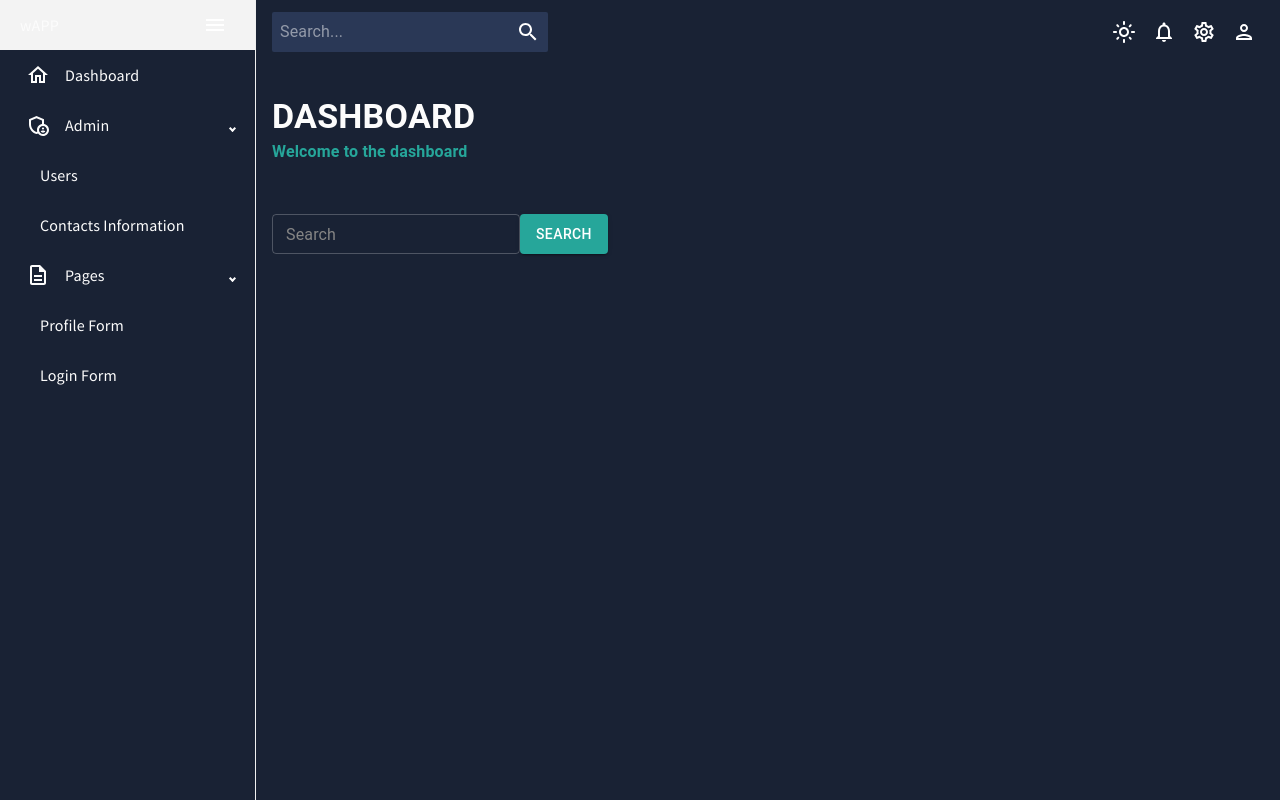
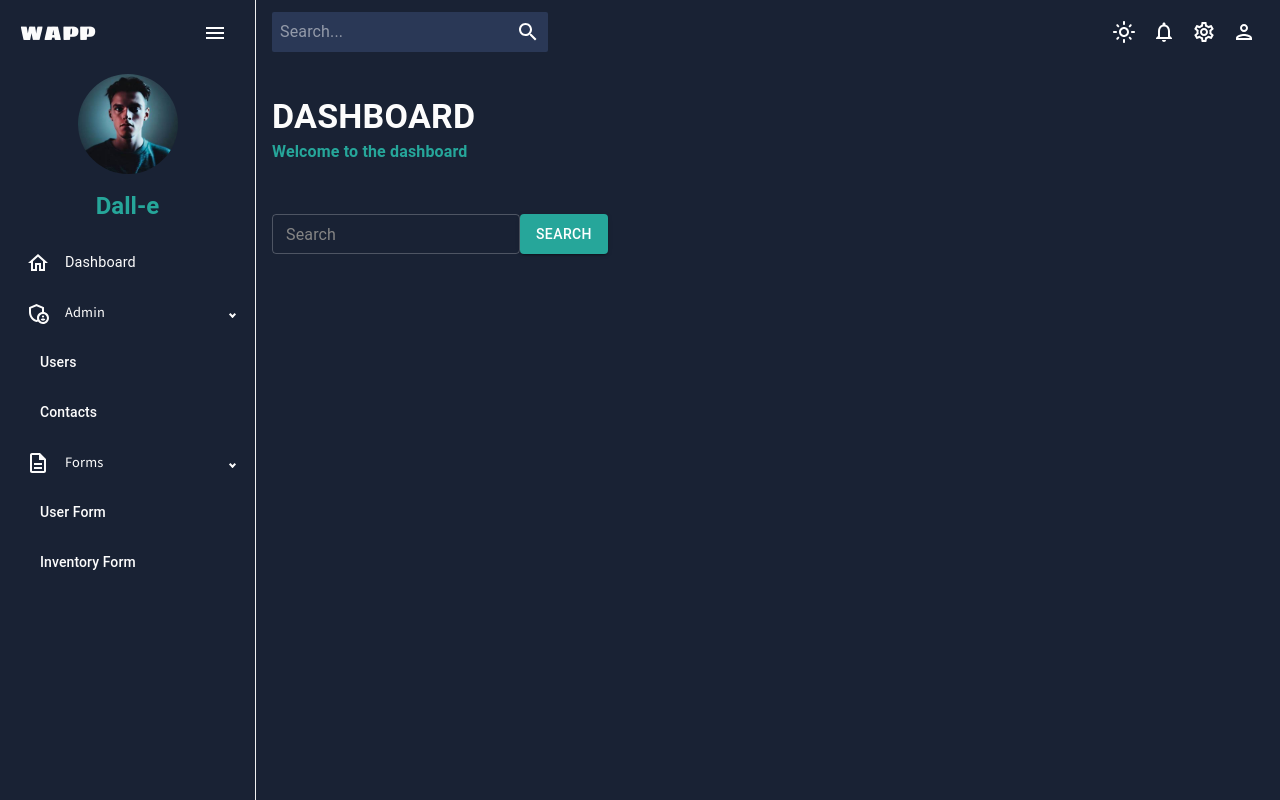
Before and after one commit to DJPajares/dashboard-template, a Next.js app: page / in a window 1280 px wide. Built offline with nearby package versions, Linux system fonts and the light colour scheme.

Commit message:
feat: fix sidenav

```diff
--- a/src/components/global/SideNav.tsx
+++ b/src/components/global/SideNav.tsx
@@ -9,17 +9,17 @@ import {
 import HomeOutlinedIcon from '@mui/icons-material/HomeOutlined';
 import AdminPanelSettingsOutlinedIcon from '@mui/icons-material/AdminPanelSettingsOutlined';
 import DescriptionOutlinedIcon from '@mui/icons-material/DescriptionOutlined';
-import PeopleOutlinedIcon from '@mui/icons-material/PeopleOutlined';
 import MenuOutlinedIcon from '@mui/icons-material/MenuOutlined';
-import { Box, IconButton, useTheme } from '@mui/material';
+import { Box, IconButton, Typography, useTheme } from '@mui/material';
 import { ColorModeContext } from '@/config/themes';
-import Link from 'next/link';
 import { useRouter } from 'next/router';
+import Image from 'next/image';
+import userDp from '../../../public/assets/images/dp.jpg';
 
 const SideNav = () => {
   const theme = useTheme();
   const colors = theme.palette;
-  const colorMode = useContext(ColorModeContext);
+  // const colorMode = useContext(ColorModeContext);
   const { collapseSidebar, collapsed } = useProSidebar();
   const [isSidebarOpen, setIsSidebarOpen] = useState(false);
 
@@ -30,21 +30,39 @@ const SideNav = () => {
   };
 
   return (
-    <Box sx={{ display: 'flex', height: '100%' }}>
     <Sidebar
       breakPoint="md"
       collapsedWidth="5rem"
       width="16rem"
       backgroundColor={colors.background.default}
     >
-        <Menu>
+      <Box py={1}>
+        <Menu
+          menuItemStyles={{
+            button: () => {
+              return {
+                '&:hover': {
+                  backgroundColor: 'transparent',
+                  color: colors.primary.main
+                }
+              };
+            }
+          }}
+        >
+          {/* HEADER */}
           <MenuItem>
             <Box
               display="flex"
               justifyContent="space-between"
               alignItems="center"
             >
-              {!collapsed && <Box>wAPP</Box>}
+              {!collapsed && (
+                <Box pr={2}>
+                  <Typography fontSize={20} fontFamily="Sigmar One">
+                    WAPP
+                  </Typography>
+                </Box>
+              )}
               <Box>
                 <IconButton onClick={() => collapseSidebar()}>
                   <MenuOutlinedIcon />
@@ -53,53 +71,103 @@ const SideNav = () => {
             </Box>
           </MenuItem>
 
+          {/* USER */}
+          <Box
+            sx={{
+              display: 'flex',
+              flexDirection: 'column',
+              py: 1
+            }}
+          >
+            <Box
+              sx={{
+                display: 'flex',
+                justifyContent: 'center',
+                py: 1
+              }}
+            >
+              <Image
+                src={userDp}
+                alt="user display picture"
+                height={collapsed ? 30 : 100}
+                style={{
+                  display: 'flex',
+                  justifyContent: 'center',
+                  borderRadius: '50%'
+                }}
+              />
+            </Box>
+            {!collapsed && (
+              <Box
+                sx={{
+                  display: 'flex',
+                  justifyContent: 'center',
+                  py: 1
+                }}
+              >
+                <Typography
+                  variant="h5"
+                  color={colors.primary.main}
+                  fontWeight={700}
+                >
+                  Dall-e
+                </Typography>
+              </Box>
+            )}
+          </Box>
+
+          {/* DASHBOARD */}
           <MenuItem
             icon={<HomeOutlinedIcon />}
             rootStyles={{ backgroundColor: colors.background.default }}
             onClick={() => router.push('/')}
           >
-            Dashboard
+            <Typography sx={{ fontSize: '0.9rem' }}>Dashboard</Typography>
           </MenuItem>
 
+          {/* ADMIN */}
           <SubMenu
             icon={<AdminPanelSettingsOutlinedIcon />}
             title="Components"
             label="Admin"
+            rootStyles={{ fontSize: '0.9rem' }}
             defaultOpen
           >
             <MenuItem
               rootStyles={{ backgroundColor: colors.background.default }}
               onClick={() => router.push('/admin/users')}
             >
-              Users
+              <Typography variant="subtitle2">Users</Typography>
             </MenuItem>
             <MenuItem
               rootStyles={{ backgroundColor: colors.background.default }}
             >
-              Contacts Information
+              <Typography variant="subtitle2">Contacts</Typography>
             </MenuItem>
           </SubMenu>
 
+          {/* FORMS */}
           <SubMenu
             icon={<DescriptionOutlinedIcon />}
             title="Components"
-            label="Pages"
+            label="Forms"
+            rootStyles={{ fontSize: '0.9rem' }}
             defaultOpen
           >
             <MenuItem
               rootStyles={{ backgroundColor: colors.background.default }}
             >
-              Profile Form
+              <Typography variant="subtitle2">User Form</Typography>
             </MenuItem>
             <MenuItem
               rootStyles={{ backgroundColor: colors.background.default }}
             >
-              Login Form
+              <Typography variant="subtitle2">Inventory Form</Typography>
             </MenuItem>
           </SubMenu>
         </Menu>
+      </Box>
     </Sidebar>
-    </Box>
   );
 };
 
```
Lines whose indentation alone changed are shown as unchanged.
